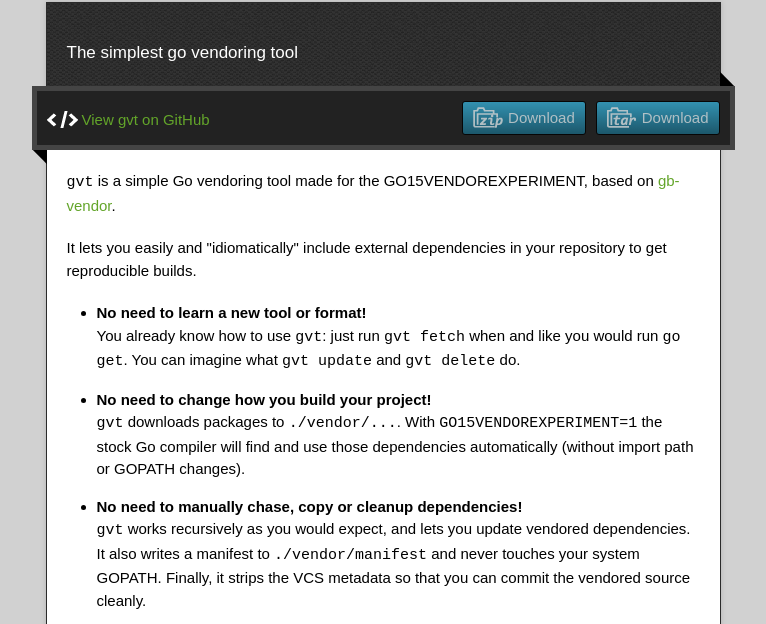
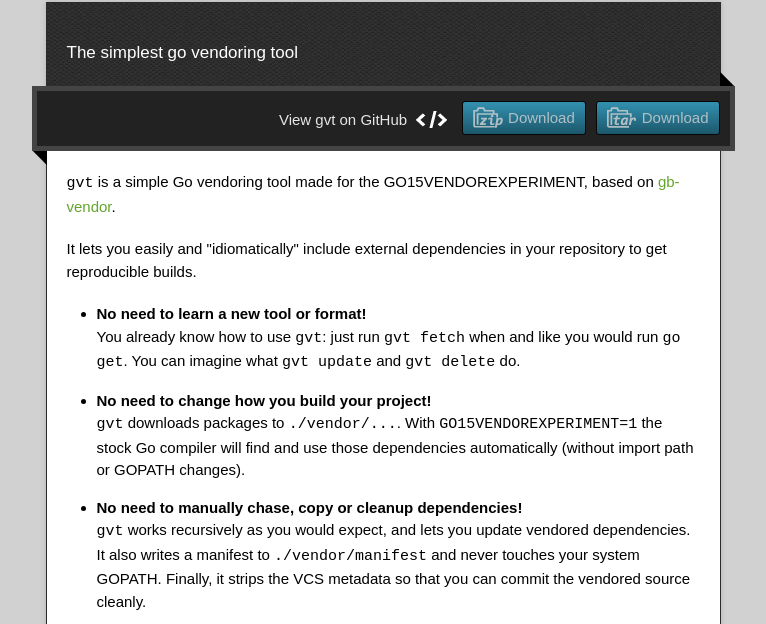
Before and after one commit to FiloSottile/gvt, a plain HTML site: page index.html in a window 1280 px wide. Shown: the part 128-752 px from the top of the page, without its empty margins (257-1023 px from the left). Drawn offline with nearby package versions, Linux system fonts and the light colour scheme.

Commit message:
Update stylesheet.css

```diff
--- a/stylesheets/stylesheet.css
+++ b/stylesheets/stylesheet.css
@@ -550,19 +550,23 @@ p.tagline {
 }
 
 .download-bar a.code {
-  background: transparent url(../images/code.png) no-repeat 0 2px;
-  padding-left: 35px;
+  background: transparent url(../images/code.png) no-repeat right 2px;
+  padding-right: 40px;
   margin-top: 8px;
   display: block;
-  float: left;
+  float: right;
   text-indent: 0;
   width: auto;
   height: auto;
   opacity: 1;
-  filter:alpha(opacity=100);  /* IE 5-7 */
+  filter: alpha(opacity=100);
+  margin-right: 5px;
+  margin-bottom: 5px;
+  color: #E6E6E6;
 }
 
 .current-section {
+  display: none;
   position: fixed;
   top: 0;
   left: 50%;
```
